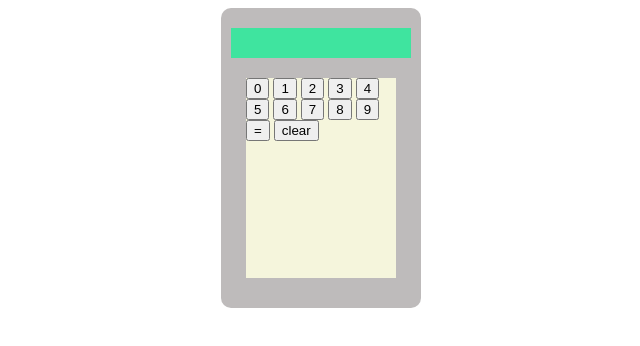
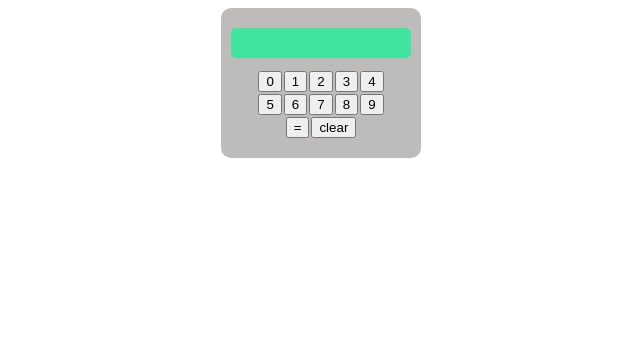
Before and after one commit to pedrolopez-e/calculator, a plain HTML site: page index.html in a window 1280 px wide. Shown: the whole page, without its empty margins (319-959 px from the left). Drawn offline with Linux system fonts and the light colour scheme.

Commit message:
Finish styling the calculator

```diff
--- a/styles.css
+++ b/styles.css
@@ -4,14 +4,14 @@ body {
 }
 
 .calculator {
-    height: 300px;
+    height: 150px;
     width: 200px;
     background-color: rgb(190, 187, 187);
     border-radius: 10px;
     display: flex;
     flex-direction: column;
     align-items: center;
-    gap: 20px;
+    justify-content: space-between;
 }
 
 .screen {
@@ -19,14 +19,14 @@ body {
     width: 180px;
     background-color: rgb(63, 228, 159);
     margin-top: 20px;
-}
-
-.number {
-
+    border-radius: 5px;
 }
 
 .keyboard {
-    height:200px;
     width: 150px;
-    background-color: beige;
+    margin-bottom: 20px;
+    display: flex;
+    flex-wrap: wrap;
+    gap: 2px;
+    justify-content: center;
 }
```
